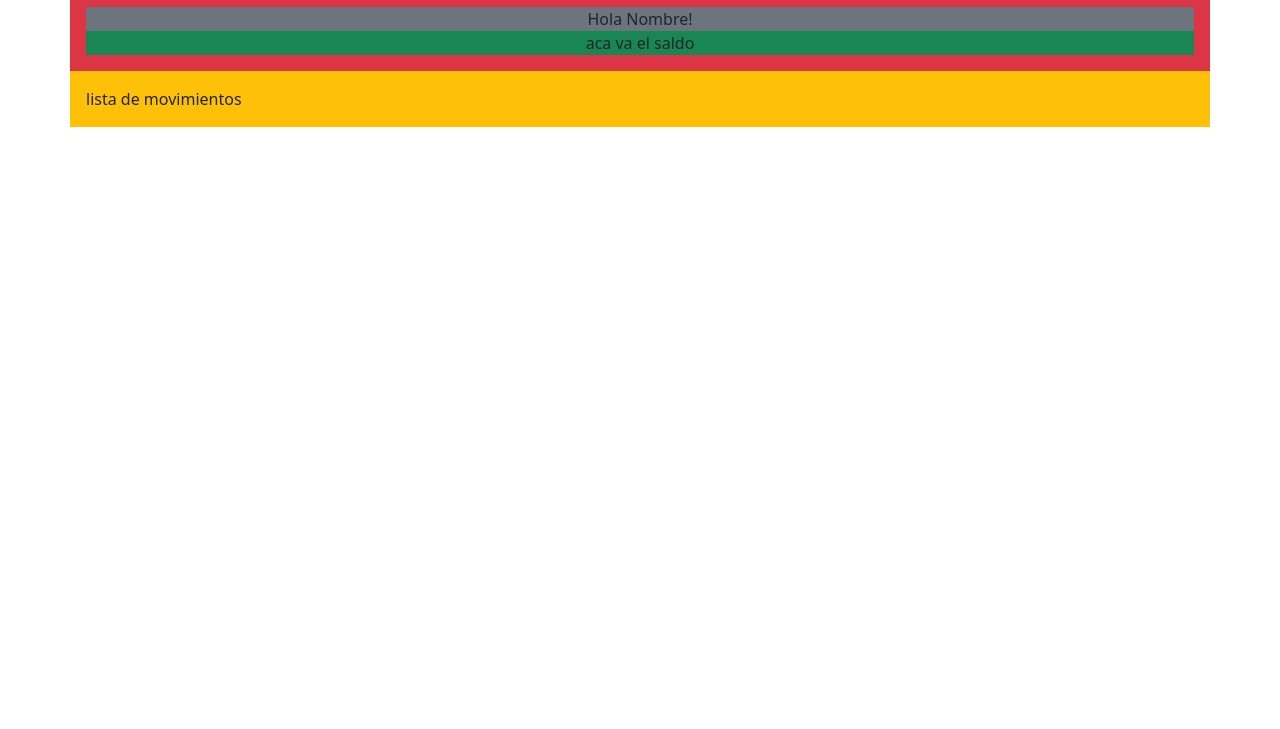
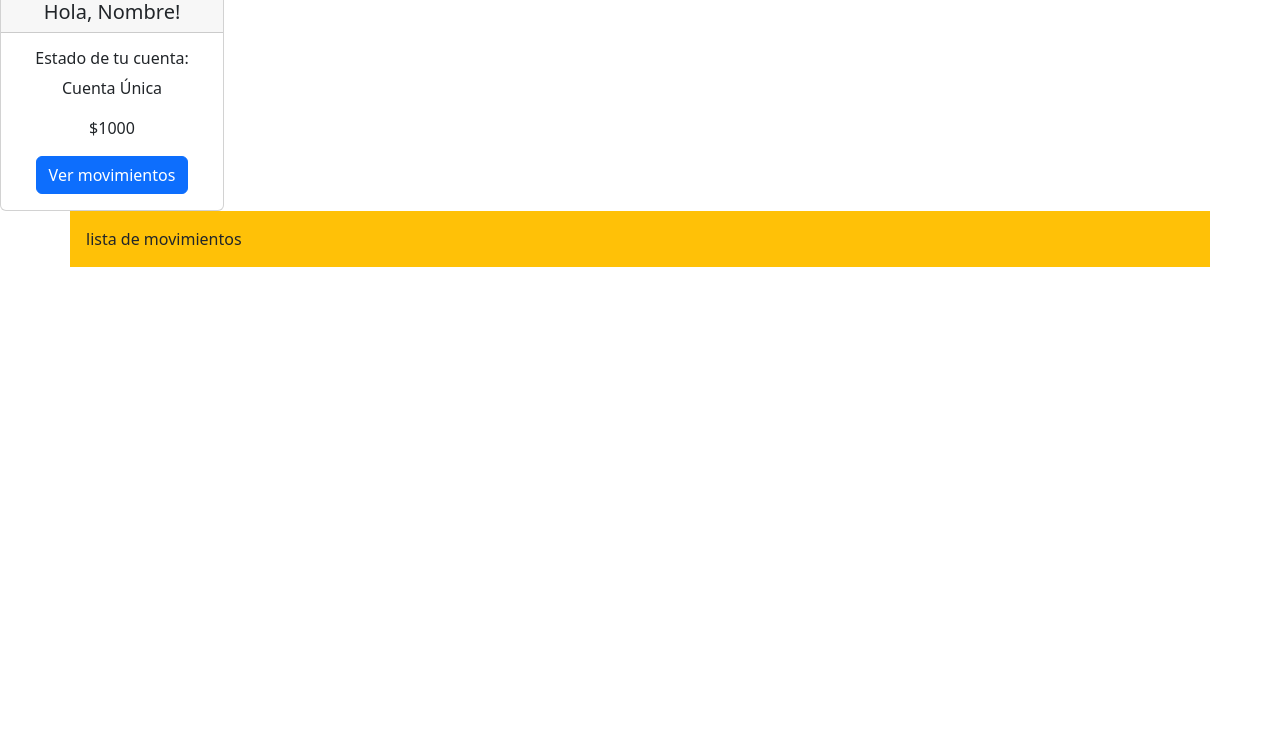
Before and after one commit to TuteAnnikian/ITBA---Grupo-4, a plain HTML site: page pages/principal/principal.html in a window 1280 px wide. Shown: the part 71-800 px from the top of the page. Drawn offline with nearby package versions, Linux system fonts and the light colour scheme.

Commit message:
tarjeta nombre

```diff
--- a/pages/principal/principal.html
+++ b/pages/principal/principal.html
@@ -62,14 +62,15 @@
             </nav>
         </aside>
         <!-- los bg son solo para distingir los elementos, dps no van -->
-        <div class="container p-3 bg-danger" > <!-- aca va hola nombre, y abajo el saldo en dos filas separadas -->
-            <div class="d-flex justify-content-center bg-secondary">
-                Hola Nombre!
-            </div>
-            <div class="d-flex justify-content-center bg-success">
-                aca va el saldo
-            </div>
-        </div>
+        <div class="card text-center" style="width: 14rem;">
+            <h5 class="card-header">Hola, Nombre!</h5>
+              <div class="card-body">
+                <h6 class="card-title">Estado de tu cuenta:</h6>
+                <p class="card-text"> Cuenta Única </p>
+                <p class="card-text"> $1000 </p>
+                <a href="#" class="btn btn-primary">Ver movimientos</a>
+              </div>
+          </div>
 
         <div class="container p-3 bg-warning" > <!-- aca va la lista de mov -->
             lista de movimientos
```
